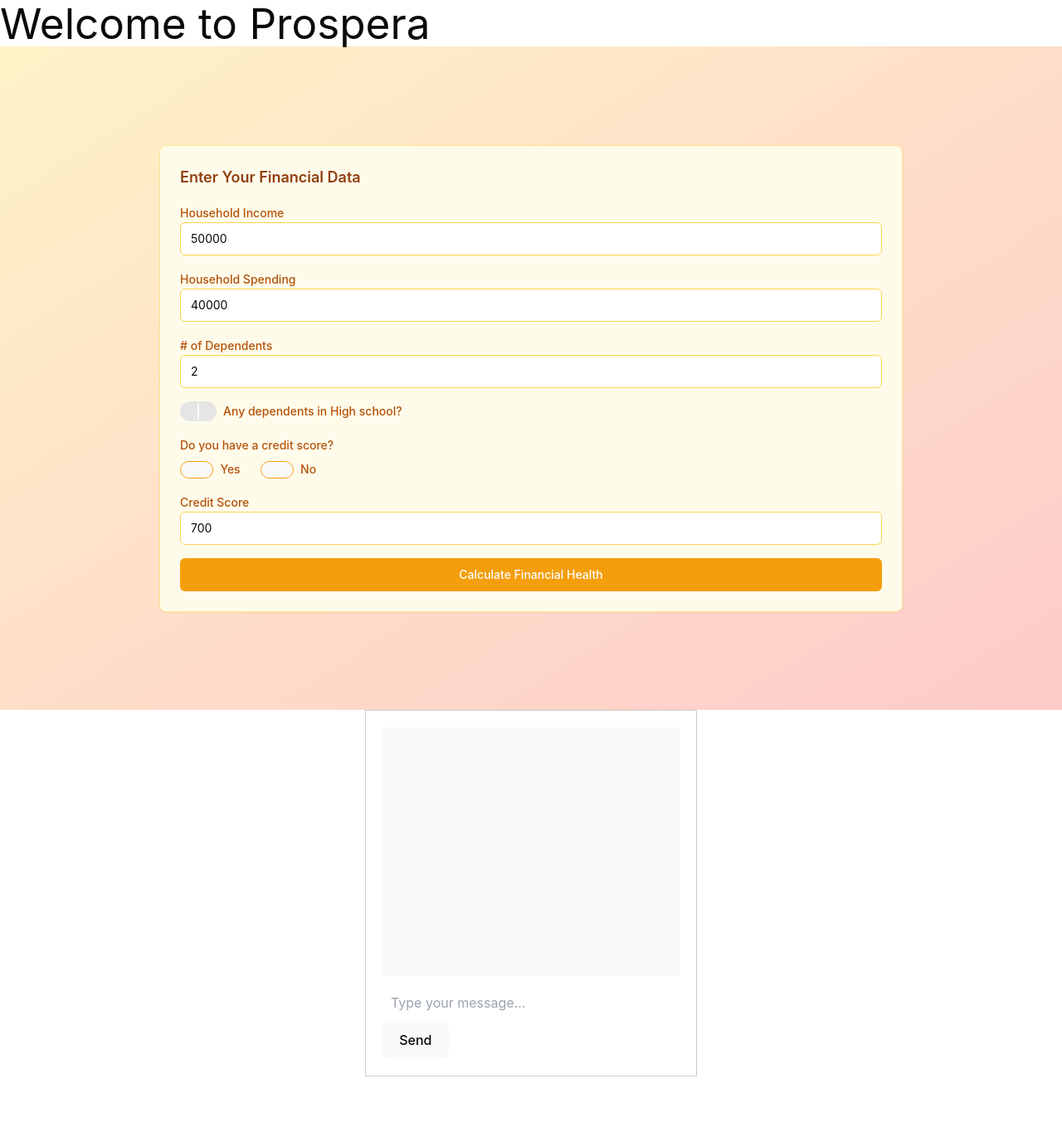
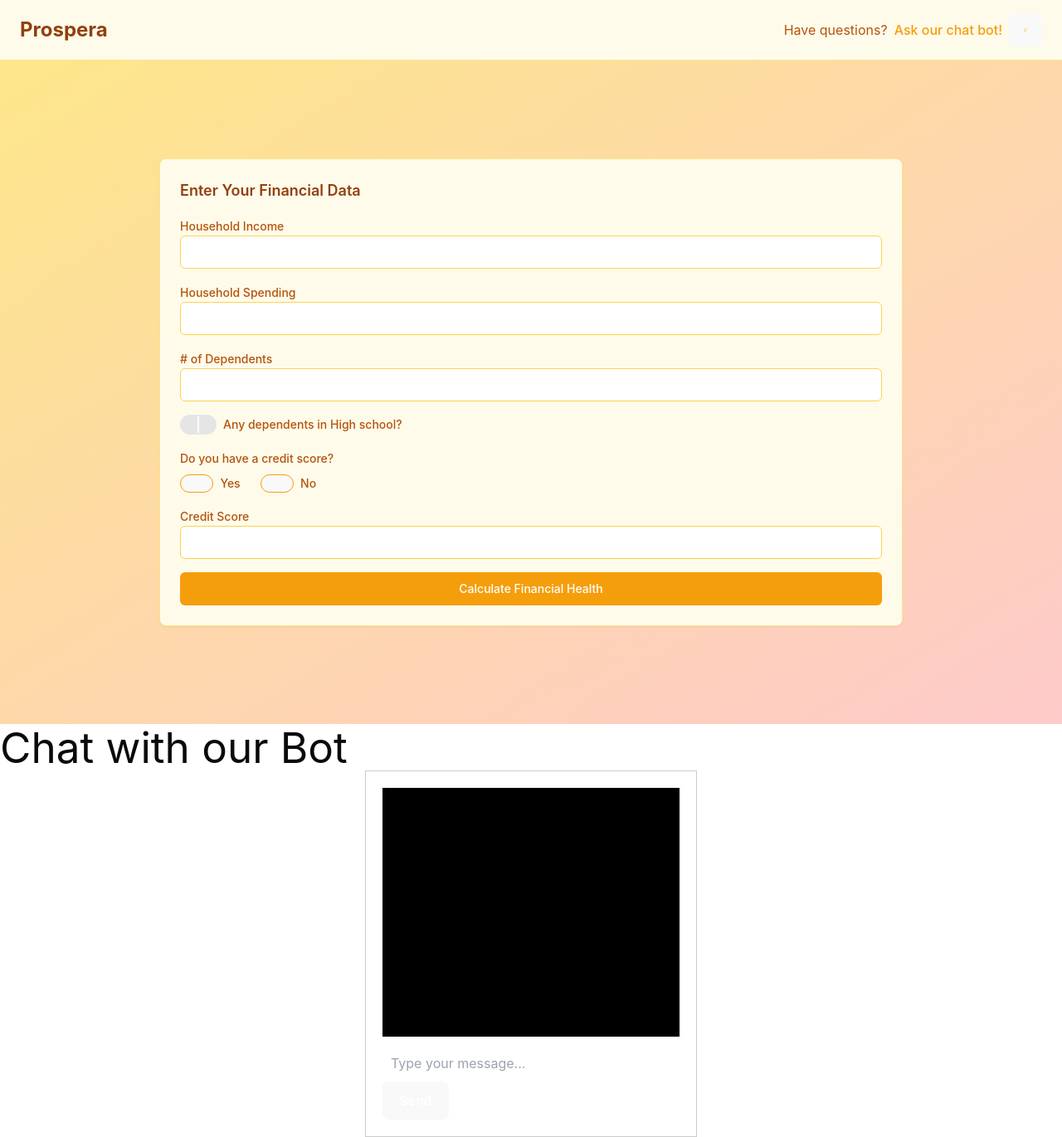
Before and after one commit to IsmailAbousalem/Prospera, a React (Vite) app: page /chat in a window 1280 px wide. Shown: the whole page at 83% size. Before the commit the page ends 1298 px from the top, so only its background shows below. Built offline with nearby package versions, Linux system fonts and the light colour scheme.

Commit message:
Updated Header, updated Chatbot, and other stuff lol

```diff
--- a/package.json
+++ b/package.json
@@ -23,6 +23,7 @@
     "openai": "^4.65.0",
     "react": "^18.3.1",
     "react-dom": "^18.3.1",
+    "react-router-dom": "^6.26.2",
     "shadcn": "^2.1.0",
     "tailwind-merge": "^2.5.2",
     "tailwindcss-animate": "^1.0.7"
--- a/src/App.jsx
+++ b/src/App.jsx
@@ -1,15 +1,21 @@
 import './App.css';
 import './styles/tailwind.css';
-import Chatbot from './components/Chatbot';
+import { BrowserRouter as Router, Route, Routes } from 'react-router-dom';
+import Header from './components/Header';
+import ChatPage from './pages/ChatPage'; // Import the ChatPage
 import { FinancialHealthTrackerComponent } from '/src/components/financial-health-tracker';  // Adjust the path if necessary
 
 function App() {
   return (
-    <div className="App">
-      <h1>Welcome to Prospera</h1>
-      <FinancialHealthTrackerComponent />
-      <Chatbot></Chatbot>
-    </div>
+    <Router>
+      <div className="App">
+        <Header />
+        <FinancialHealthTrackerComponent />
+        <Routes>
+          <Route path="/chat" element={<ChatPage />} /> {/* Route for ChatPage */}
+        </Routes>
+      </div>
+    </Router>
   );
 }
 
--- /dev/null
+++ b/src/components/Header.jsx
@@ -0,0 +1,23 @@
+import { Link } from 'react-router-dom'; // Import Link
+import { Button } from "@/components/ui/button"
+import { MessageCircleIcon } from 'lucide-react'
+
+export default function Header() {
+  return (
+    <header className="bg-amber-50 border-b border-amber-200 py-4 px-6">
+      <div className="max-w-7xl mx-auto flex justify-between items-center">
+        <h1 className="text-2xl font-bold text-amber-800">Prospera</h1>
+        <div className="flex items-center space-x-2 text-amber-700">
+          <span className="hidden sm:inline">Have questions? </span>
+          <Link to="/chat" className="text-amber-500 hover:text-amber-600 hover:bg-amber-100">
+            Ask our chat bot!
+          </Link>
+          <Button variant="ghost" size="icon" className="text-amber-500 hover:text-amber-600 hover:bg-amber-100">
+            <MessageCircleIcon className="h-6 w-6" />
+            <span className="sr-only">Open chat bot</span>
+          </Button>
+        </div>
+      </div>
+    </header>
+  )
+}
--- a/src/components/financial-health-tracker.jsx
+++ b/src/components/financial-health-tracker.jsx
@@ -98,7 +98,7 @@ export function FinancialHealthTrackerComponent() {
 
   return (
     (<div
-      className="min-h-screen bg-gradient-to-br from-amber-100 to-red-200 flex items-center justify-center p-4">
+      className="min-h-screen bg-gradient-to-br from-amber-200 to-red-200 flex items-center justify-center p-4">
       <div className="w-full max-w-4xl">
         <AnimatePresence>
           {!isSubmitted && (
--- /dev/null
+++ b/src/pages/ChatPage.jsx
@@ -0,0 +1,13 @@
+import React from 'react';
+import Chatbot from '../components/Chatbot'; // Adjust the path as necessary
+
+const ChatPage = () => {
+    return (
+        <div>
+            <h1>Chat with our Bot</h1>
+            <Chatbot />
+        </div>
+    );
+};
+
+export default ChatPage;
--- a/src/styles/chatbot.css
+++ b/src/styles/chatbot.css
@@ -8,25 +8,29 @@
   .chat-window {
     height: 300px;
     overflow-y: scroll;
-    background: #f9f9f9;
+    background: black;
     padding: 10px;
     margin-bottom: 10px;
   }
 
   .message {
     margin: 10px 0;
+    color: white;
   }
 
   .message.user {
     text-align: right;
+    color: white;
   }
 
   input {
     width: 80%;
     padding: 10px;
     margin-right: 5px;
+    color: white;
   }
 
   button {
     padding: 10px;
+    color: white;
   }
```
Also changed, not shown: 1 other file (tests, documents, lock files or other folders).
